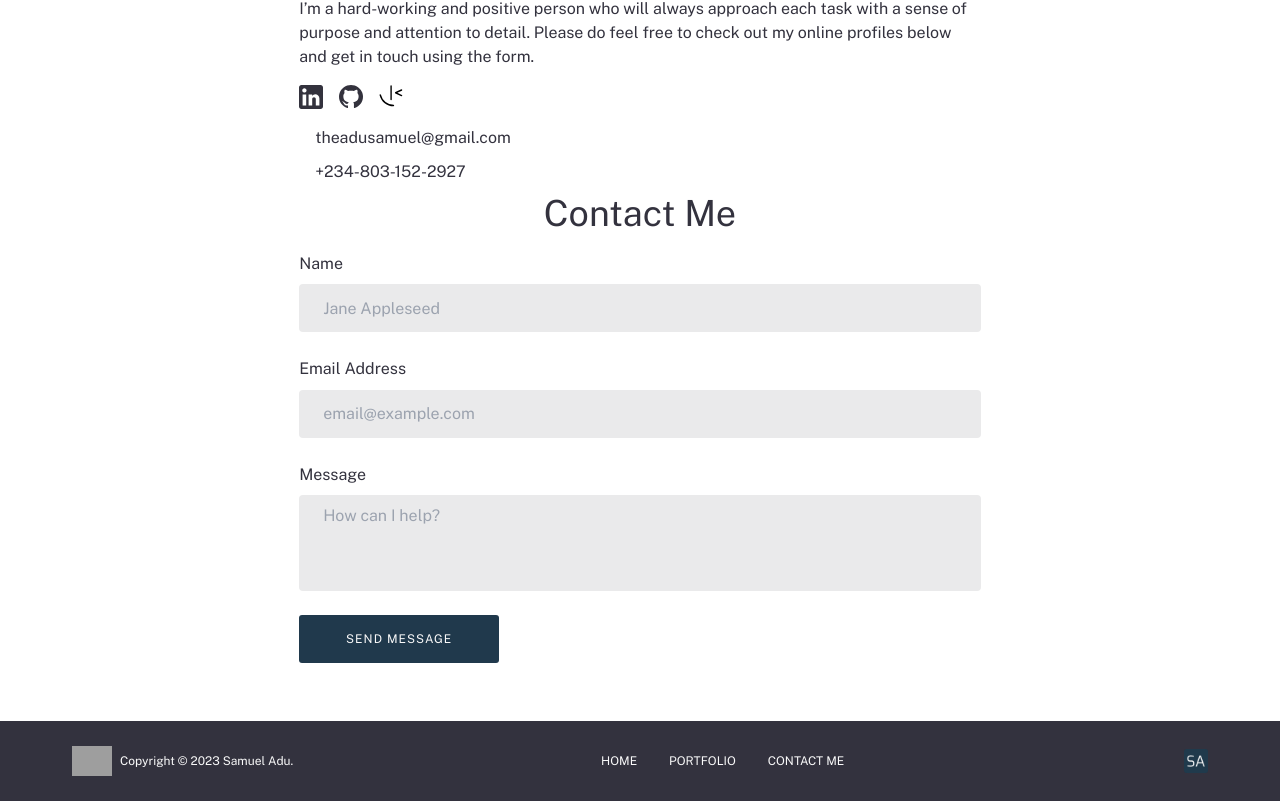
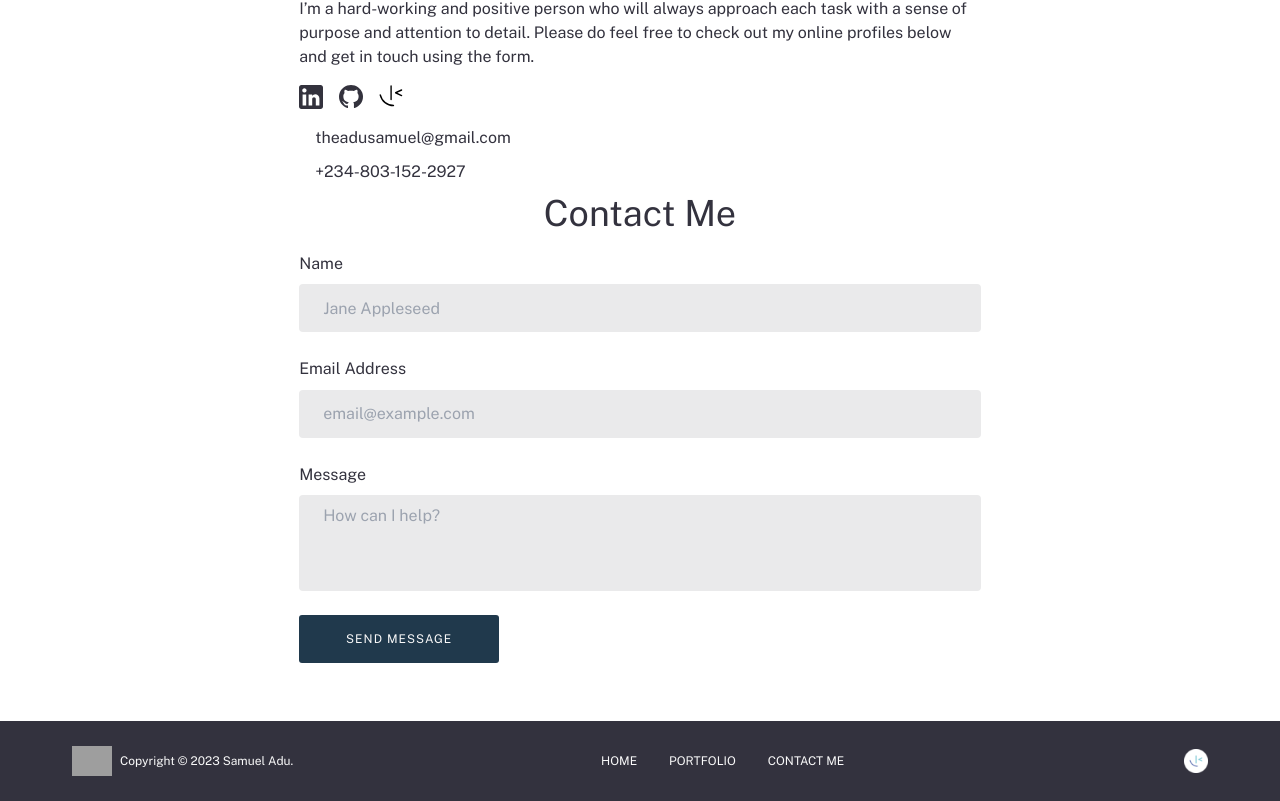
Before and after one commit to samuel-adu/portfolio-v2, a Next.js app: page / in a window 1280 px wide. Shown: the part 1941-2742 px from the top of the page. Built offline with nearby package versions, Linux system fonts and the light colour scheme; grey boxes are pictures that could not be loaded.

Commit message:
change path to FEM icon

```diff
--- a/components/footer.jsx
+++ b/components/footer.jsx
@@ -44,7 +44,12 @@ export default function Footer() {
                 target="_blank"
                 rel="noopener noreferrer"
               >
-                <Image src="/favicon-32x32.png" alt="" width={24} height={24} />
+                <Image
+                  src="/images/icons/frontend-mentor.png"
+                  alt=""
+                  width={24}
+                  height={24}
+                />
               </a>
             </li>
           </ul>
```
Also changed, not shown: public/images/icons/frontend-mentor.png (added).
